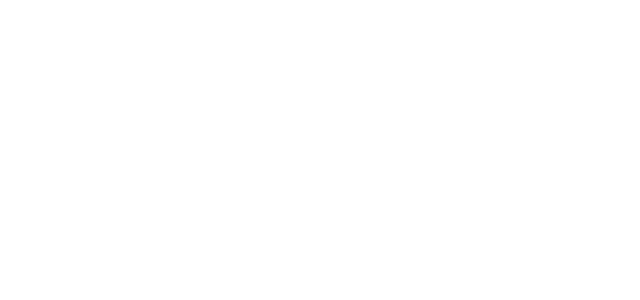
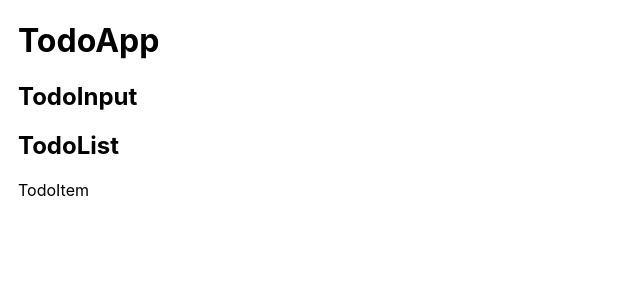
Before and after one commit to sawady1203/react-todoapp-ts, a React (Create React App) app: page / in a window 1280 px wide. Shown: the top 300 px of the page, without its empty margins (0-640 px from the left). Built offline with nearby package versions, Linux system fonts and the light colour scheme.

Commit message:
componentsをざくっとつくって並べてみた

```diff
--- a/src/App.tsx
+++ b/src/App.tsx
@@ -1,8 +1,13 @@
 import React from "react";
 import "./App.css";
+import TodoApp from "./components/TodoApp";
 
 function App() {
-  return <div className="App"></div>;
+  return (
+    <div className="App">
+      <TodoApp />
+    </div>
+  );
 }
 
 export default App;
--- /dev/null
+++ b/src/components/TodoApp.tsx
@@ -0,0 +1,15 @@
+import React from "react";
+import TodoList from "./TodoList";
+import TodoInput from "./TodoInput";
+
+function TodoApp() {
+  return (
+    <div>
+      <h1>TodoApp</h1>
+      <TodoInput />
+      <TodoList />
+    </div>
+  );
+}
+
+export default TodoApp;
--- /dev/null
+++ b/src/components/TodoInput.tsx
@@ -0,0 +1,11 @@
+import React from "react";
+
+function TodoInput() {
+  return (
+    <div>
+      <h2>TodoInput</h2>
+    </div>
+  );
+}
+
+export default TodoInput;
--- /dev/null
+++ b/src/components/TodoItem.tsx
@@ -0,0 +1,7 @@
+import React from "react";
+
+function TodoItem() {
+  return <div>TodoItem</div>;
+}
+
+export default TodoItem;
--- /dev/null
+++ b/src/components/TodoList.tsx
@@ -0,0 +1,13 @@
+import React from "react";
+import TodoItem from "./TodoItem";
+
+function TodoList() {
+  return (
+    <div>
+      <h2>TodoList</h2>
+      <TodoItem />
+    </div>
+  );
+}
+
+export default TodoList;
--- /dev/null
+++ b/src/components/Types.ts
@@ -0,0 +1,5 @@
+export type Task = {
+  id: number;
+  title: string;
+  isActive: boolean;
+};
```
